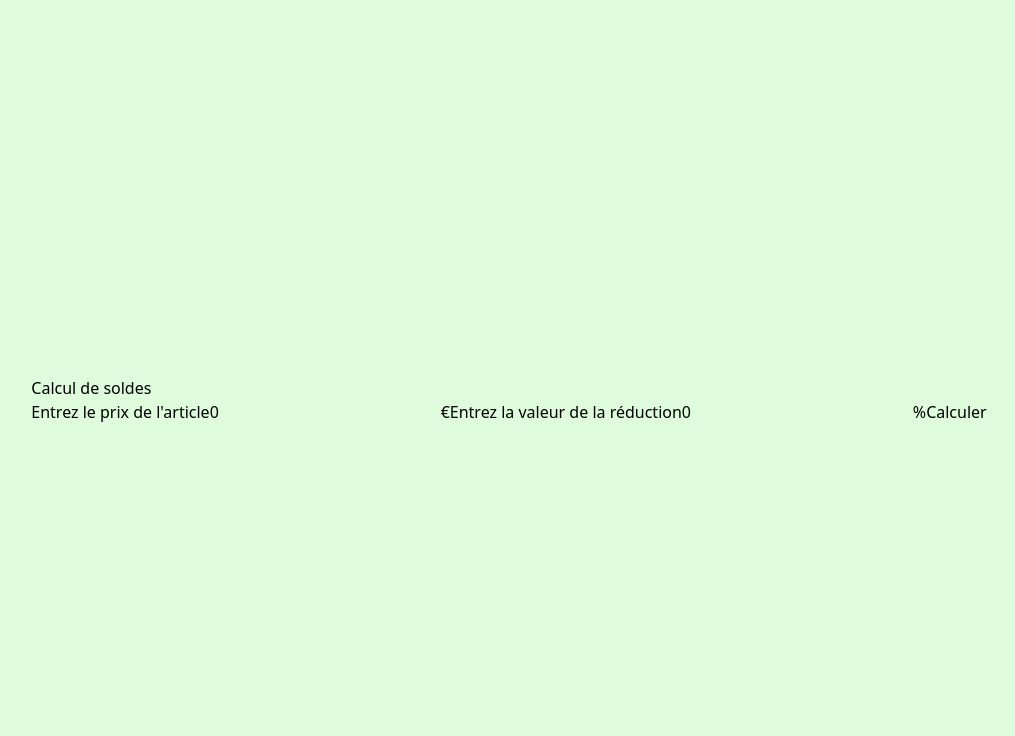
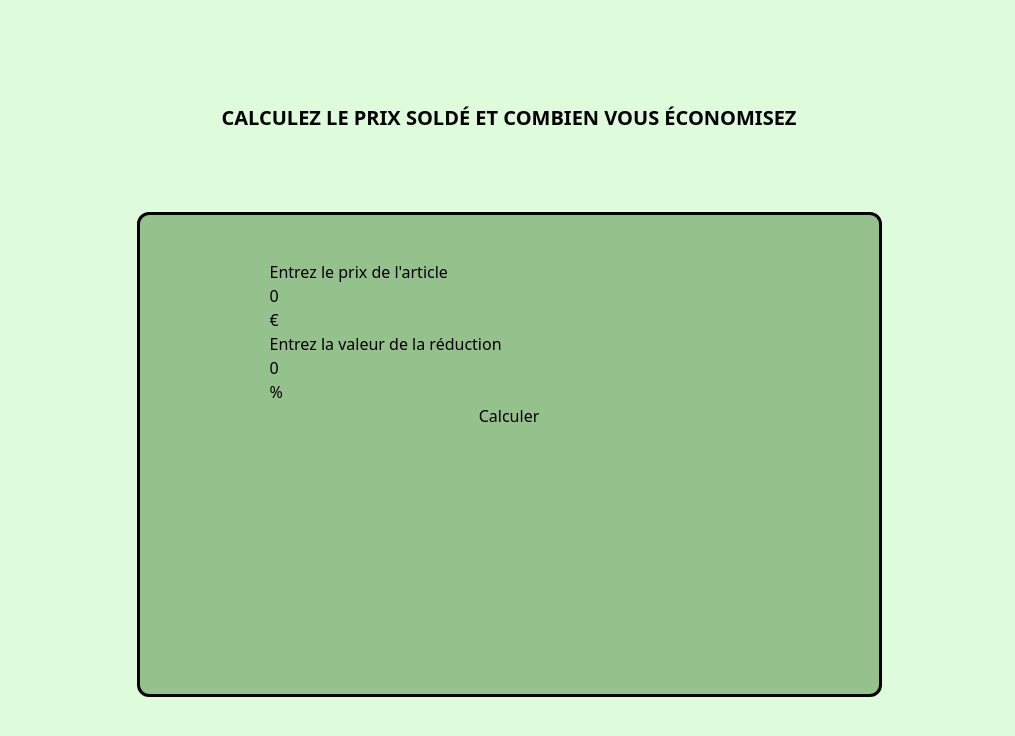
Before and after one commit to Ridaelko/sales, a React (Vite) app: page / in a window 1280 px wide. Shown: the top 736 px of the page, without its empty margins (131-1146 px from the left). Built offline with nearby package versions, Linux system fonts and the light colour scheme.

Commit message:
add style h1 seconde div and form

```diff
--- a/src/App.tsx
+++ b/src/App.tsx
@@ -16,10 +16,15 @@ const App = () => {
 
   return (
     <>
-      <div className="bg-[#DEFBDC] h-screen flex justify-center items-center ">
-        <div>
-          <h1>Calcul de soldes</h1>
-          <form onSubmit={handleSubmit}>
+      <div className="bg-[#DEFBDC] h-screen flex flex-col justify-center items-center">
+        <h1 className="  uppercase text-xl font-extrabold">
+          Calculez le prix soldé et combien vous économisez
+        </h1>
+        <div className="bg-[#95C18C] border-3 rounded-xl w-[745px] h-[485px] mt-20 ">
+          <form
+            onSubmit={handleSubmit}
+            className="flex flex-col px-[130px] py-[45px] "
+          >
             <label htmlFor="price">Entrez le prix de l'article</label>
             <input
               type="number"
```
